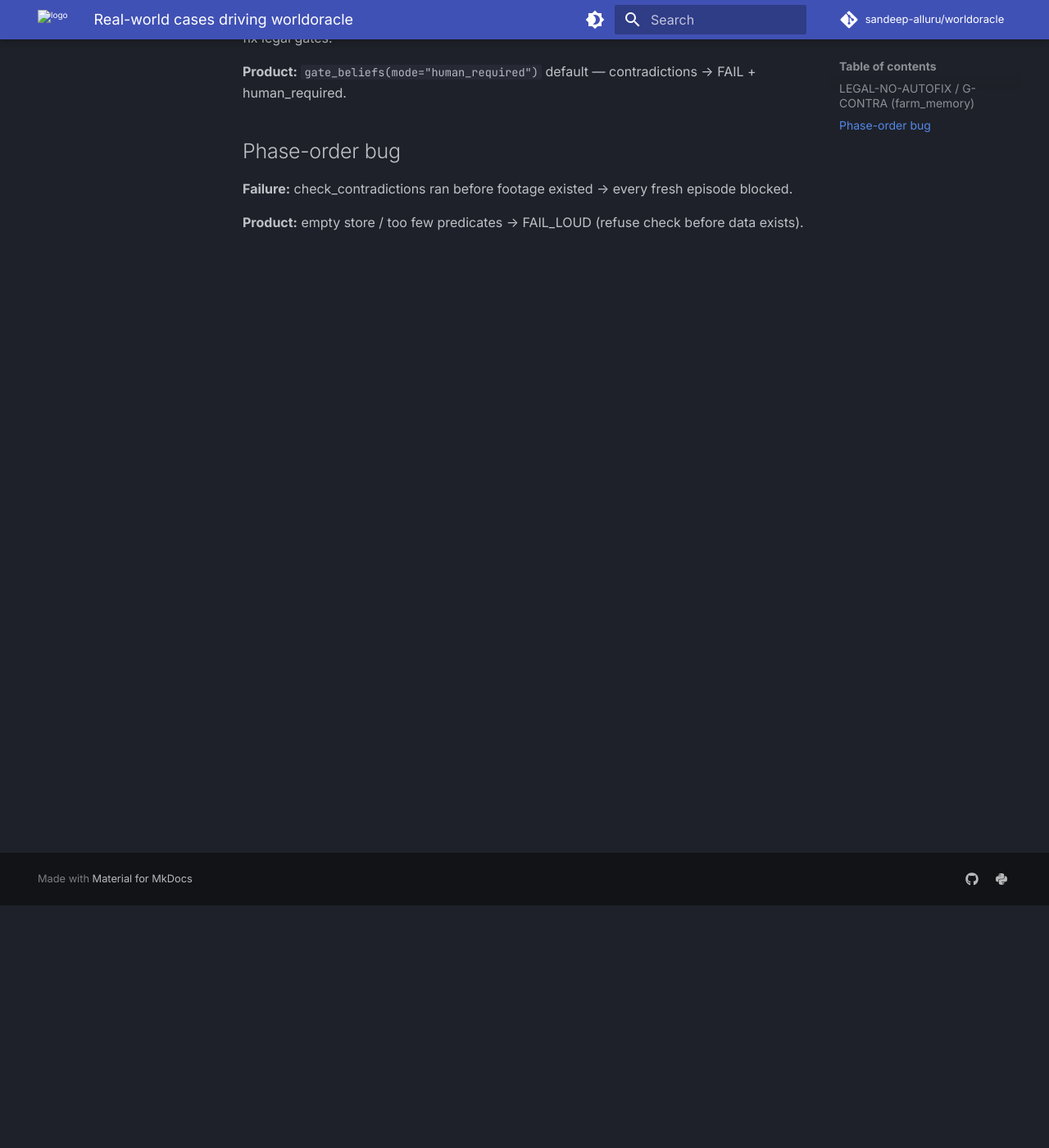
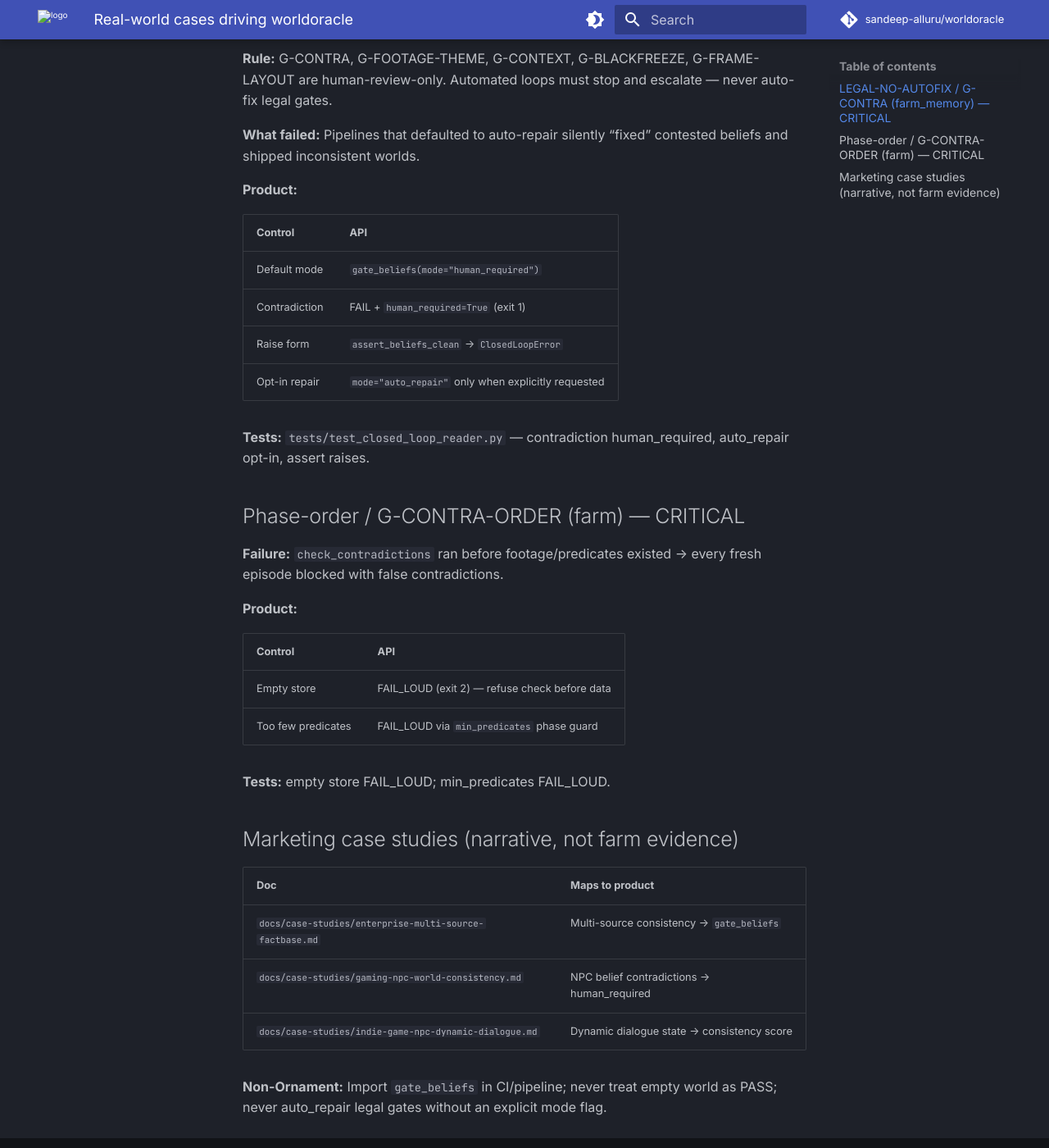
Before and after one commit to sandeep-alluru/worldoracle, an MkDocs documentation site: the page built from docs/REAL_WORLD_CASES.md, in a window 1280 px wide and 1400 px high, scrolled down 296 px. Shown: the whole window at 82% size. Built offline with MkDocs 1.6.1 and Material for MkDocs 9.7.7, drawn with Linux system fonts in a browser that asks for light colours; comment, search, counter and statistics services are not loaded; some of the changed text lies outside the part shown.

Commit message:
feat: harden worldoracle closed-loop (ClosedLoopError + phase tests)
HARDENING: assert raised RuntimeError (inconsistent with farm); thin RWC
and missing min_predicates test reduced robustness grade.

PRE-FIX: assert_beliefs_clean → RuntimeError; no min_predicates test
POST-FIX: ClosedLoopError; min_predicates + report mode tests; expanded
  REAL_WORLD_CASES with product table

```diff
--- a/docs/REAL_WORLD_CASES.md
+++ b/docs/REAL_WORLD_CASES.md
@@ -1,14 +1,48 @@
 # Real-world cases driving worldoracle
 
-## LEGAL-NO-AUTOFIX / G-CONTRA (farm_memory)
+## LEGAL-NO-AUTOFIX / G-CONTRA (farm_memory) — CRITICAL
+
+**Source:** Qdrant `farm_memory` Pioneer Content Foundry legal gates rule.
 
 **Rule:** G-CONTRA, G-FOOTAGE-THEME, G-CONTEXT, G-BLACKFREEZE, G-FRAME-LAYOUT are
 human-review-only. Automated loops must stop and escalate — never auto-fix legal gates.
 
-**Product:** `gate_beliefs(mode="human_required")` default — contradictions → FAIL + human_required.
+**What failed:** Pipelines that defaulted to auto-repair silently “fixed” contested
+beliefs and shipped inconsistent worlds.
 
-## Phase-order bug
+**Product:**
 
-**Failure:** check_contradictions ran before footage existed → every fresh episode blocked.
+| Control | API |
+|---------|-----|
+| Default mode | `gate_beliefs(mode="human_required")` |
+| Contradiction | FAIL + `human_required=True` (exit 1) |
+| Raise form | `assert_beliefs_clean` → `ClosedLoopError` |
+| Opt-in repair | `mode="auto_repair"` only when explicitly requested |
 
-**Product:** empty store / too few predicates → FAIL_LOUD (refuse check before data exists).
+**Tests:** `tests/test_closed_loop_reader.py` — contradiction human_required,
+auto_repair opt-in, assert raises.
+
+## Phase-order / G-CONTRA-ORDER (farm) — CRITICAL
+
+**Failure:** `check_contradictions` ran before footage/predicates existed → every
+fresh episode blocked with false contradictions.
+
+**Product:**
+
+| Control | API |
+|---------|-----|
+| Empty store | FAIL_LOUD (exit 2) — refuse check before data |
+| Too few predicates | FAIL_LOUD via `min_predicates` phase guard |
+
+**Tests:** empty store FAIL_LOUD; min_predicates FAIL_LOUD.
+
+## Marketing case studies (narrative, not farm evidence)
+
+| Doc | Maps to product |
+|-----|-----------------|
+| `docs/case-studies/enterprise-multi-source-factbase.md` | Multi-source consistency → `gate_beliefs` |
+| `docs/case-studies/gaming-npc-world-consistency.md` | NPC belief contradictions → human_required |
+| `docs/case-studies/indie-game-npc-dynamic-dialogue.md` | Dynamic dialogue state → consistency score |
+
+**Non-Ornament:** Import `gate_beliefs` in CI/pipeline; never treat empty world as
+PASS; never auto_repair legal gates without an explicit mode flag.
```
Also changed, not shown: src/worldoracle/__init__.py (+7 -1 lines), 2 other files.
